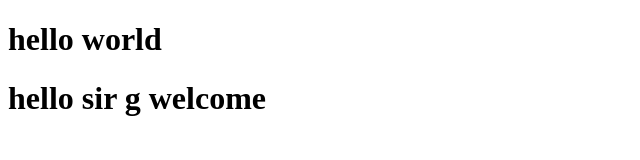
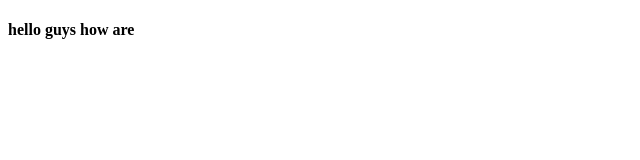
Before and after one commit to heyitsmerahulmishraa-arch/food-masala-website, a plain HTML site: page client/index.html in a window 1280 px wide. Shown: the whole page, without its empty margins (0-640 px from the left). Drawn offline with Linux system fonts and the light colour scheme.

Commit message:
change index page

```diff
--- a/client/index.html
+++ b/client/index.html
@@ -6,7 +6,6 @@
     <title>Food Masala Web App</title>
 </head>
 <body>
-    <h1>hello world</h1>
-    <h1>hello sir g welcome</h1>
+    <h4>hello guys how are </h4>
 </body>
 </html>
```
